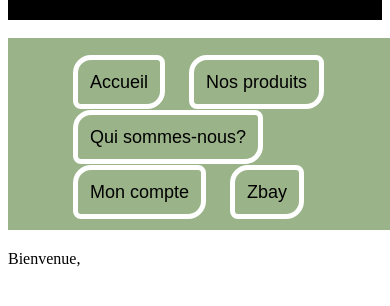
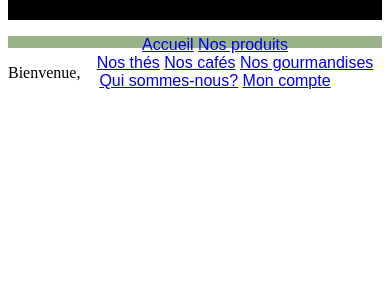
Before and after one commit to Blake-Faythe/KTT_Project, a PHP site: page /Personal_infos.php in a window 390 px wide. Shown: the part 118-424 px from the top of the page. Run offline with PHP 8.4, Linux system fonts and the light colour scheme; data that the repository does not hold is empty.

Commit message:
Nouveau header
Avec seulement les 4 boutons, le hover fonctionnel.
TODO : Revoir le centrage des boutons sur la page (peut-être en absolute...) C'est un centrage bidon pour le moment

Le menu est RESPONSIVE!

```diff
--- a/header.php
+++ b/header.php
@@ -18,19 +18,19 @@
 	<div class="page">
     <div class="nav">
 	</div>
-	<br/>
-	<!-- Menu en liste horizontale -->
-		<div id="menulist">
-				<ul id="menu">
-					<li> <a href="urlbidon.com"> Accueil </a> </li>
+
+		<div class="bandeaumenu2">
+			<div class="centrerlaliste">
+			<ul id="listemenu2">
+					<li> <a href="index_.php"> Accueil </a> </li>
 
 					<li> <a href="urlbidon.com">Nos produits </a> </li>
-				<!--	<ul>
+						<ul id="listesousmenu2">
 							<li> <a href="urlbidon.com">Nos thés </a> </li>
 							<li> <a href="urlbidon.com">Nos cafés </a> </li>
 							<li> <a href="urlbidon.com">Nos gourmandises </a> </li>
 						</ul>
-				-->
+
 					<li> <a href="urlbidon.com">Qui sommes-nous? </a> </li>
 
 					<li><a href="urlbidon.com">Mon compte </a> </li>
@@ -39,9 +39,8 @@
 							<li> <a href="urlbidon.com">Se déconnecter </a> </li>
 						</ul>
 				-->
-					<li><a href="urlbidon.com">Zbay </a> </li>
-				</ul>
-		</div>
+			</ul>
+			</div>
 
 
 	</div>
```
